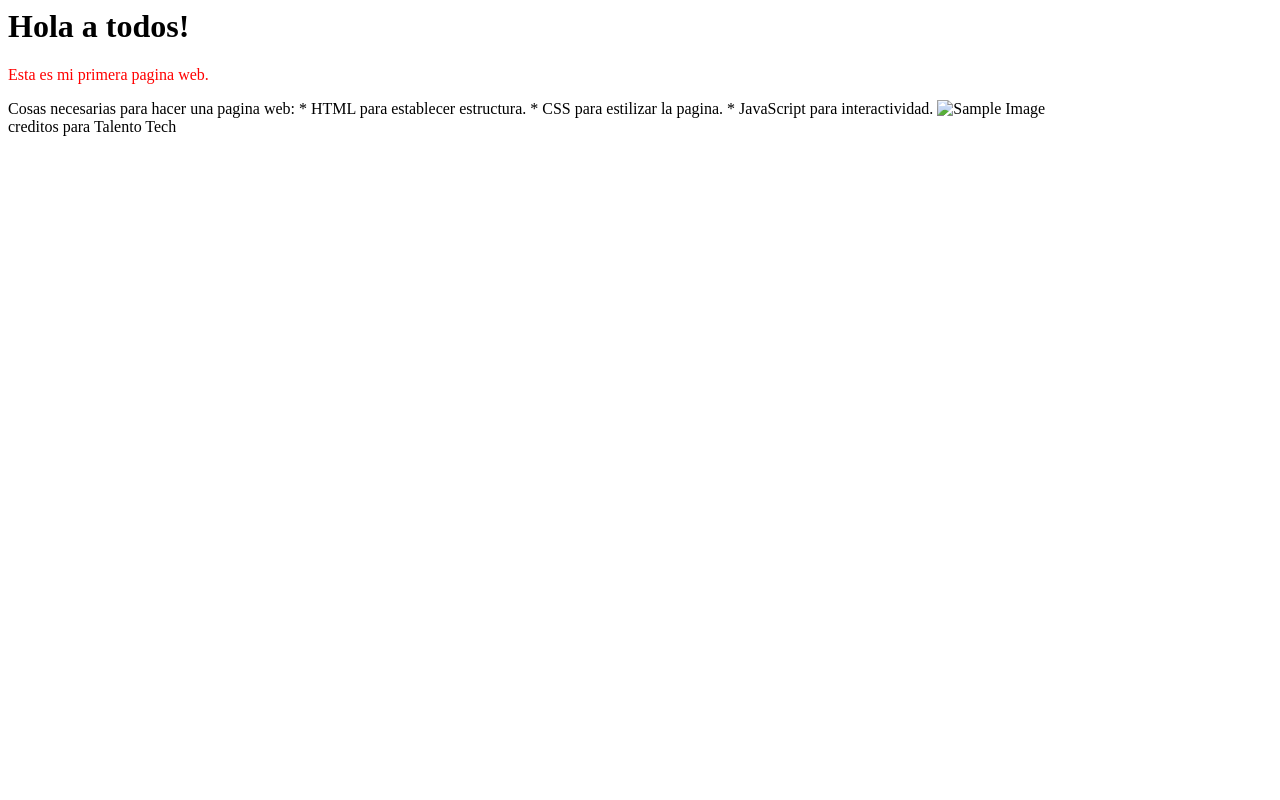
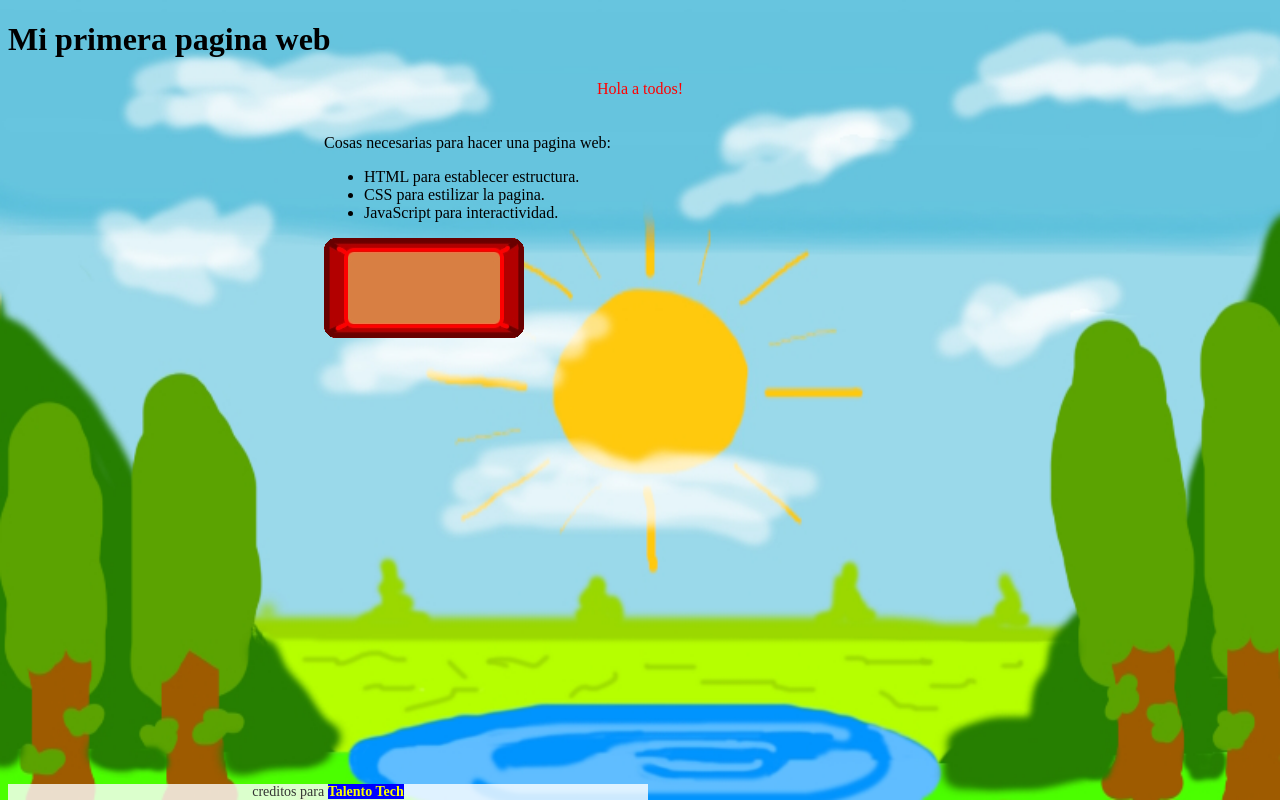
Before and after one commit to 4l4st0r123/Talento_Tech, a plain HTML site: page index.html in a window 1280 px wide. Drawn offline with Linux system fonts and the light colour scheme; files that its build step writes are made by us from their sources.

Commit message:
imagenes agregadas

```diff
--- a/JS/text.js
+++ b/JS/text.js
@@ -0,0 +1,9 @@
+function ChangeMouse() {
+    document.getElementById("button").style.cursor = "pointer";
+    //Button.style.width = "400px";
+}
+
+
+function myFunction() {
+    alert("¡Haz hecho clic en la imagen!");
+}
--- a/css/styles.css
+++ b/css/styles.css
@@ -1 +1,33 @@
-p {color: red;}
+html {
+    background-image: url('../images/background.jpg');
+    background-size: cover;
+}
+
+p {
+    color: red;
+    text-align: center;
+}
+
+#info {
+    padding: 20px;
+    border-radius: 10px;
+    width: 50%;
+    margin: auto;
+}
+
+#footer {
+    background-color: rgba(255, 255, 255, 0.8);
+    text-align: center;
+    margin-top: 20px;
+    font-size: 14px;
+    color: #333;
+    position: absolute;
+    bottom: 0;
+    width: 50%;
+}
+
+.mark {
+    background-color: blue;
+    color: yellow;
+    font-weight: bold;
+}
--- a/index.html
+++ b/index.html
@@ -1,20 +1,25 @@
-<html>
+<!DOCTYPE html>
+<html lang="">
     <head>
+        <meta charset="utf-8">
         <title>Welcome to My Website</title>
-        <link rel="stylesheet" type="text/css" href="styles.css">
+        <link rel="stylesheet" type="text/css" href="css/styles.css">
+        <script src="js/text.js"></script>
     </head>
     <body>
-        <h1>Hola a todos!</h1>
-        <p>Esta es mi primera pagina web.</p>
+        <h1>Mi primera pagina web</h1>
+        <p>Hola a todos!</p>
         <div id="info">
             Cosas necesarias para hacer una pagina web:
-                * HTML para establecer estructura.
-                * CSS para estilizar la pagina.
-                * JavaScript para interactividad.
-            <img src="images/sample.jpg" alt="Sample Image">
+                <ul>
+                    <li>HTML para establecer estructura.</li>
+                    <li>CSS para estilizar la pagina.</li>
+                    <li>JavaScript para interactividad.</li>
+                </ul>
+            <img id="button" src="images/Sample.png" alt="Sample Image" onmousedown="ChangeMouse()" onclick="myFunction()" >
         </div>
-        <div>
-            creditos para Talento Tech
+        <div id="footer">
+            creditos para <font class="mark">Talento Tech</font>
         </div>
     </body>
 </html>
```
Also changed, not shown: images/Sample.png (added), images/background.jpg (added).
